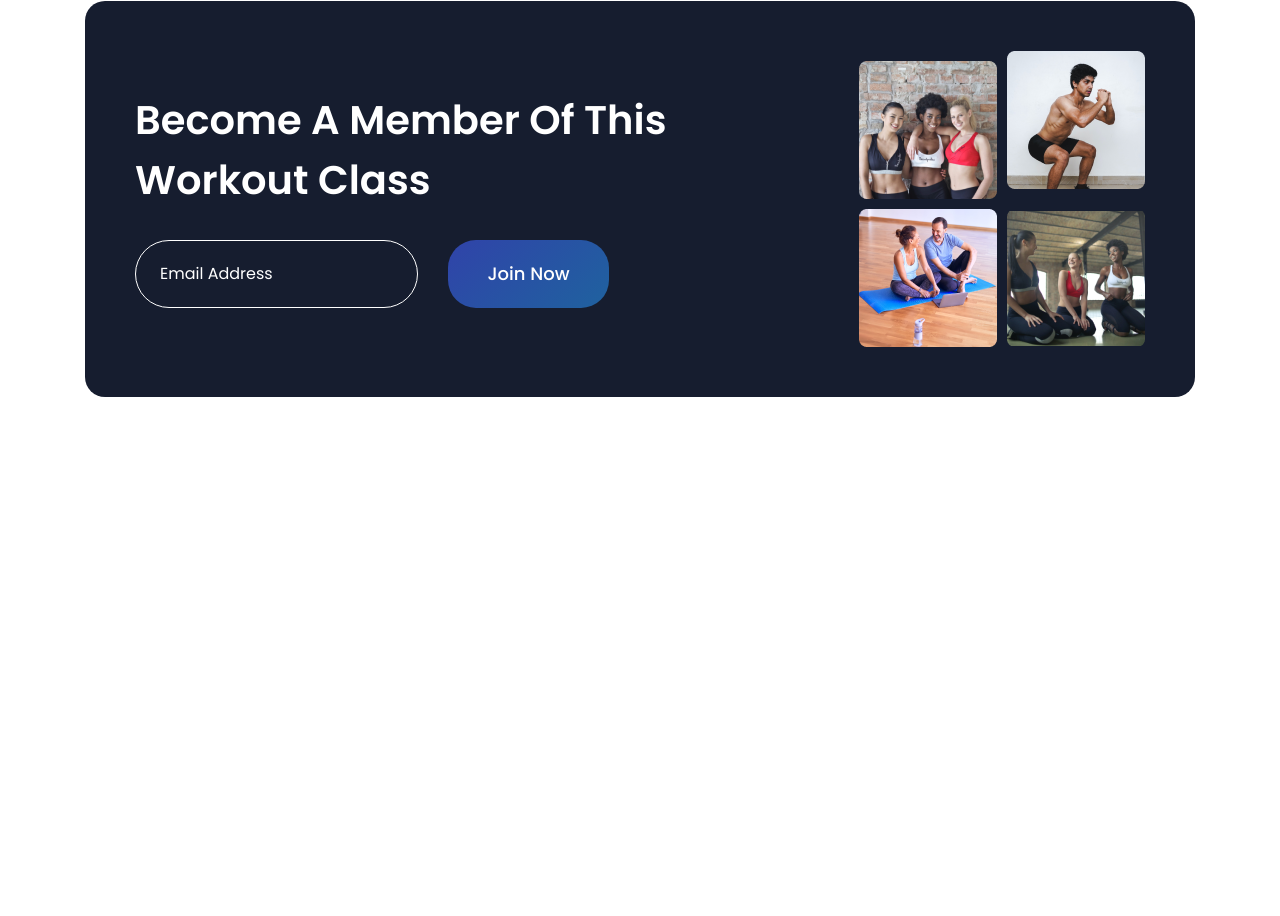
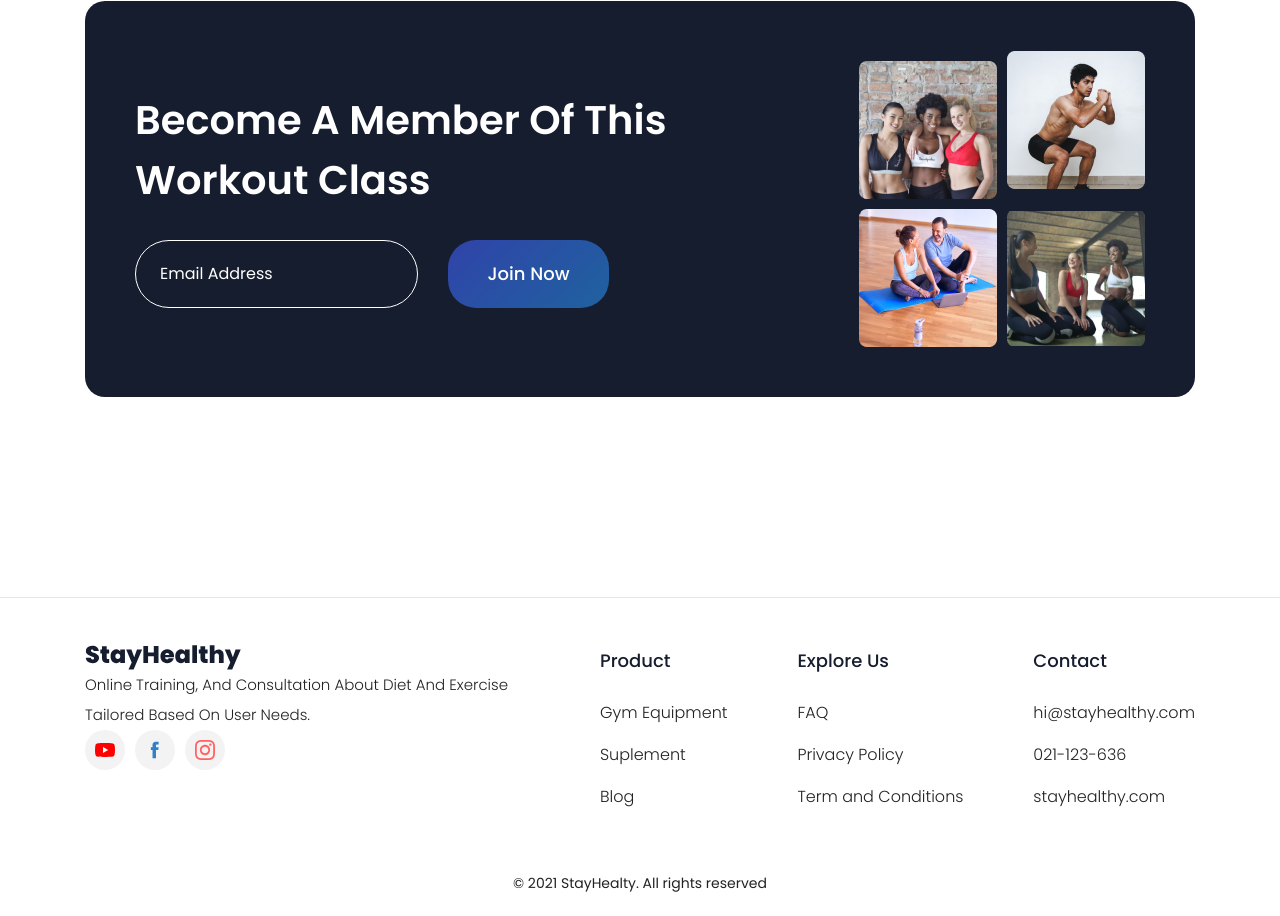
Before and after one commit to progdidi/healthy, a website: page app/index.html in a window 1280 px wide. Shown: the part 4349-5265 px from the top of the page. Before the commit the page ends 4946 px from the top, so only its background shows below. Drawn offline with Linux system fonts and the light colour scheme.

Commit message:
feat: feat footer

```diff
--- a/app/index.html
+++ b/app/index.html
@@ -252,6 +252,46 @@
         </div>
     </section>
 
+    <footer class="footer">
+        <div class="container">
+            <div class="footer__inner">
+                <div class="footer-info">
+                    <img src="images/logo-footer.svg" alt="" class="footer-info__logo">
+
+                    <p class="footer-info__text">Online Training, and Consultation About Diet and Exercise tailored based on user needs. </p>
+
+                    <ul class="social-list">
+                        <li class="social-list__item"><a href="" class="social-list__item-link"><img src="images/social/youtube.svg" alt="" class="social-list__item-img"></a></li>
+                        <li class="social-list__item"><a href="" class="social-list__item-link"><img src="images/social/facebook.svg" alt="" class="social-list__item-img"></a></li>
+                        <li class="social-list__item"><a href="" class="social-list__item-link"><img src="images/social/instagram.svg" alt="" class="social-list__item-img"></a></li>
+                    </ul>
+                </div>
+                <ul class="footer-list">
+                    <h6 class="footer-list__title">Product</h6>
+                    <li class="footer-list__item"><a href="" class="footer-list__item-link">Gym Equipment</a></li>
+                    <li class="footer-list__item"><a href="" class="footer-list__item-link">Suplement</a></li>
+                    <li class="footer-list__item"><a href="" class="footer-list__item-link">Blog</a></li>
+                </ul>
+                <ul class="footer-list">
+                    <h6 class="footer-list__title">Explore Us</h6>
+                    <li class="footer-list__item"><a href="" class="footer-list__item-link">FAQ</a></li>
+                    <li class="footer-list__item"><a href="" class="footer-list__item-link">Privacy Policy</a></li>
+                    <li class="footer-list__item"><a href="" class="footer-list__item-link">Term and Conditions</a></li>
+                </ul>
+                <ul class="footer-list">
+                    <h6 class="footer-list__title">Contact</h6>
+                    <li class="footer-list__item"><a href="" class="footer-list__item-link">hi@stayhealthy.com</a></li>
+                    <li class="footer-list__item"><a href="" class="footer-list__item-link">021-123-636</a></li>
+                    <li class="footer-list__item"><a href="" class="footer-list__item-link">stayhealthy.com</a></li>
+                </ul>
+            </div>
+
+            <div class="footer__bottom">
+                <p class="footer__bottom-text">© 2021 StayHealty. All rights reserved</p>
+            </div>
+        </div>
+    </footer>
+
 
 
 
--- a/app/scss/blocks/_footer.scss
+++ b/app/scss/blocks/_footer.scss
@@ -1,28 +1,57 @@
 .footer {
-    &__inner {
-        padding-top: 60px;
-        padding-bottom: 124px;
-        border-top: 1px solid #e5ecf4;;
+    border-top: 1px solid #e5e5e5;
+}
+.footer__inner {
+    padding: 47px 0;
+    display: flex;
+    align-items: flex-start;
+    justify-content: space-between;
+    gap: 24px;
+}
+.footer-info {
+    max-width: 445px;
+    &__text {
+        font-weight: 300;
+        font-size: 15px;
+        line-height: 200%;
+        text-transform: capitalize;
+    }
+
+    .social-list {
         display: flex;
-        align-items: flex-start;
-        justify-content: space-between;
-        .footer-list {
-            &__title {
-                margin-bottom: 28px;
-                font-weight: 500;
-                font-size: 18px;
-                line-height: 167%;
-                letter-spacing: -0.03em;
-                color: #0f2137;
-            }
-            &__item {
-                font-size: 14px;
-                line-height: 250%;
-                color: #02073e;
-                opacity: 0.8;
-            }
+        align-items: center;
+        gap: 10px;
+        &__item-link {
+            display: block;
+            width: 40px;
+            height: 40px;
+            border-radius: 50%;
+            display: flex;
+            justify-content: center;
+            align-items: center;
+            background-color: #f3f3f3;
         }
     }
+}
+.footer-list {
+    &__title {
+        font-weight: 500;
+        font-size: 18px;
+        color: var(--dark-blue-color);
+        margin-bottom: 20px;
+    }
+    &__item {
+        font-weight: 300;
+        font-size: 16px;
+        margin-bottom: 10px;
+    }
+}
 
-
+.footer__bottom {
+    padding-bottom: 20px;
+    &-text {
+        font-size: 14px;
+        line-height: 186%;
+        text-align: center;
+    }
 }
--- a/app/scss/style.scss
+++ b/app/scss/style.scss
@@ -9,3 +9,4 @@
 @use './blocks/package';
 @use './blocks/benefits';
 @use './blocks/class';
+@use './blocks/footer';
```
Also changed, not shown: app/css/style.min.css, app/images/logo-footer.svg (added), app/images/social/facebook.svg (added), app/images/social/instagram.svg (added), app/images/social/youtube.svg (added).
